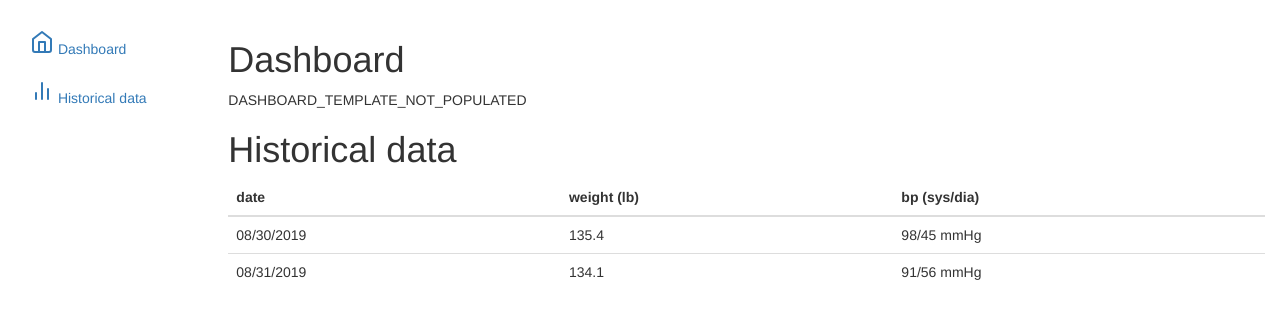
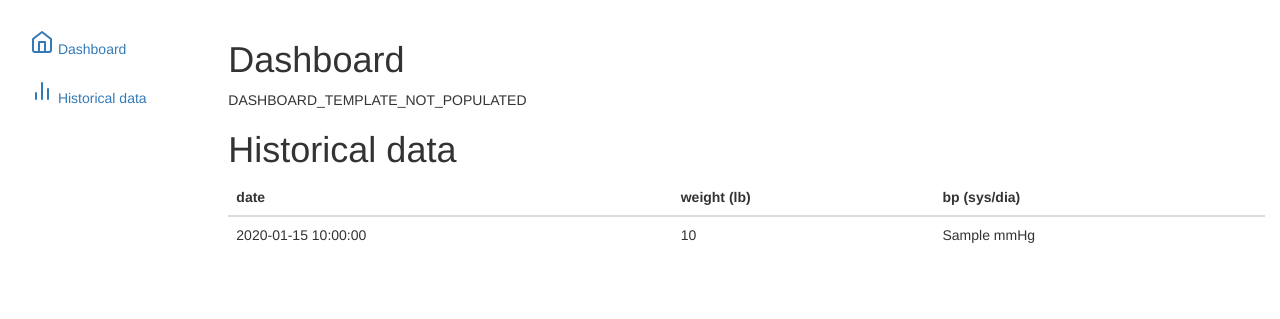
Before and after one commit to OzuYatamutsu/running-tracker, a Flask app: template runningtracker/frontend/templates/index.html in a window 1280 px wide. Shown: the part 52-371 px from the top of the page. Run offline with Flask 2, Linux system fonts and the light colour scheme; the template is opened without the code that fills it: most values are stand-ins (such as "Sample title", 1, 10 or a date in 2020); some libraries are stand-ins or nearby versions.

Commit message:
Lock mock data from py file into jinja templater

```diff
--- a/runningtracker/frontend/templates/historical_data.html
+++ b/runningtracker/frontend/templates/historical_data.html
@@ -8,17 +8,13 @@
             </tr>
         </thead>
         <tbody>
-            <!-- TODO: sample data. -->
-            <tr>
-                <td scope="row">08/30/2019</td>
-                <td scope="row">135.4</td>
-                <td scope="row">98/45 mmHg</td>
-            </tr>
-            <tr>
-                <td scope="row">08/31/2019</td>
-                <td scope="row">134.1</td>
-                <td scope="row">91/56 mmHg</td>
-            </tr>
+            {% for datapoint in datapoints %}
+                <tr>
+                    <td scope="row">{{ datapoint['date'] }}</td>
+                    <td scope="row">{{ datapoint['weight'] }}</td>
+                    <td scope="row">{{ datapoint['bp'] }} mmHg</td>
+                </tr>
+            {% endfor %}
         </tbody>
     </table>
 {% endblock %}
```
Also changed, not shown: runningtracker/frontend/routes.py (+6 -1 lines), test/mock/mock_template_data.py (added, +12 -0 lines).
